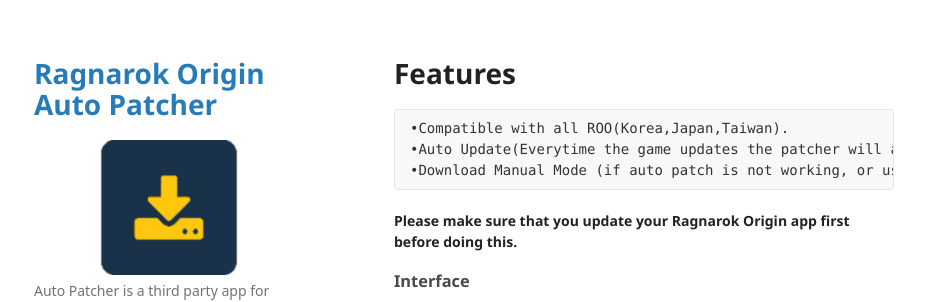
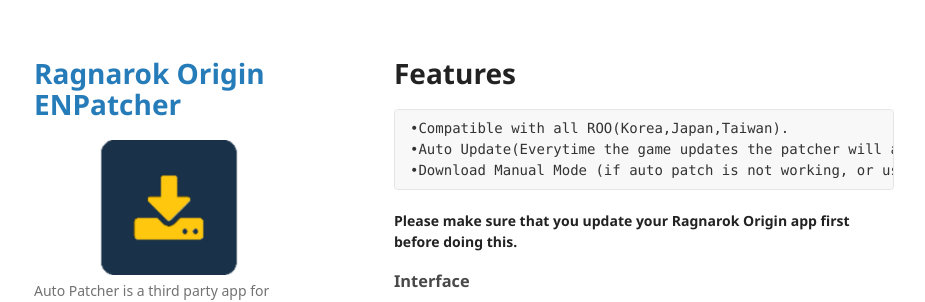
Before and after one commit to RO-ENPatcher/RO-ENPatcher.github.io, a Jekyll site: the page built from index.md, in a window 1280 px wide. Shown: the top 302 px of the page, without its empty margins (176-1101 px from the left). Built offline with Jekyll 4.4.1, drawn with Linux system fonts in a browser that asks for light colours; some web fonts are replaced; our own code applies the rules of GitHub Pages for plain Markdown files.

Commit message:
Update _config.yml

```diff
--- a/_config.yml
+++ b/_config.yml
@@ -1,4 +1,4 @@
-title: Ragnarok Origin Auto Patcher
+title: Ragnarok Origin ENPatcher
 logo: /assets/img/logo.png
 description: Auto Patcher is a third party app for Ragnarok Origin translating KR language to English.
 show_downloads: true
```
